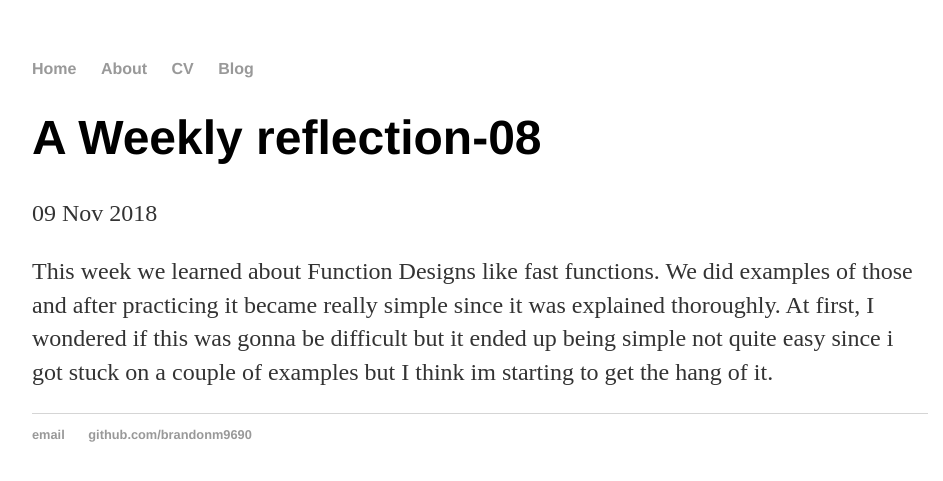
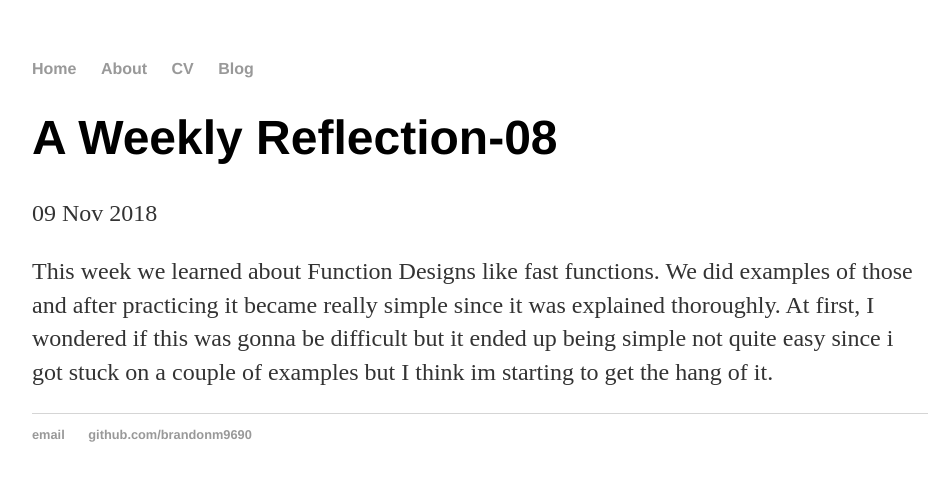
Before and after one commit to brandonm9690/brandonm9690.github.io, a Jekyll site: the page built from _posts/2018-11-09-weekly-reflection-08.md, in a window 1280 px wide. Shown: the top 481 px of the page, without its empty margins (160-1103 px from the left). Built offline with Jekyll 4.4.1, drawn with Linux system fonts in a browser that asks for light colours.

```diff
--- a/_posts/2018-11-09-weekly-reflection-08.md
+++ b/_posts/2018-11-09-weekly-reflection-08.md
@@ -1,6 +1,6 @@
 ---
 layout: post
-title: A Weekly reflection-08
+title: A Weekly Reflection-08
 date: 2018-11-09
 ---
 
```
